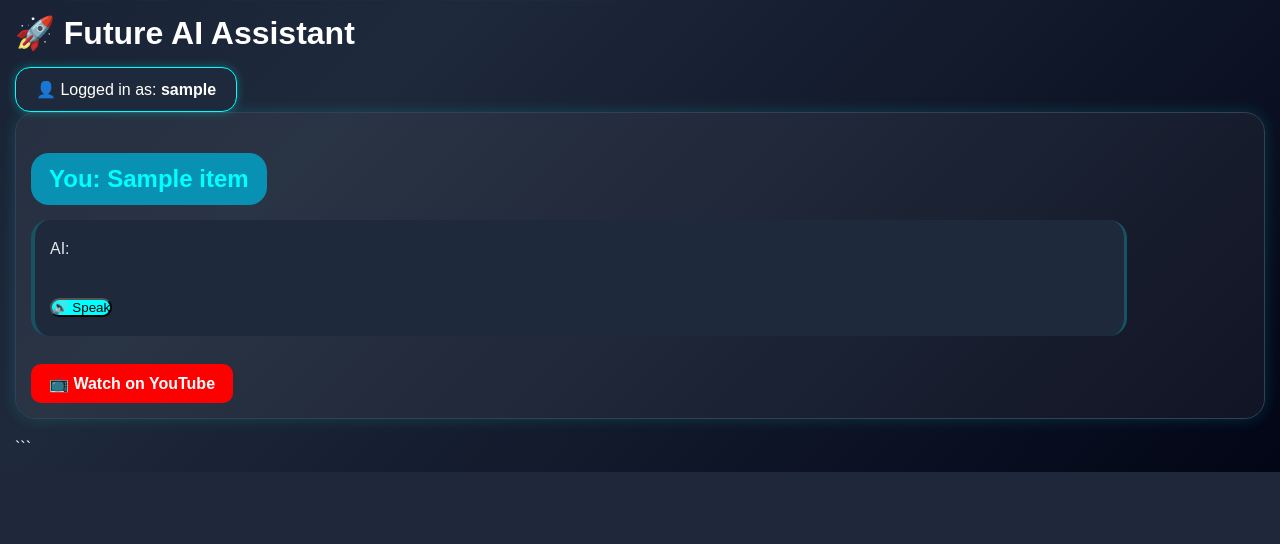
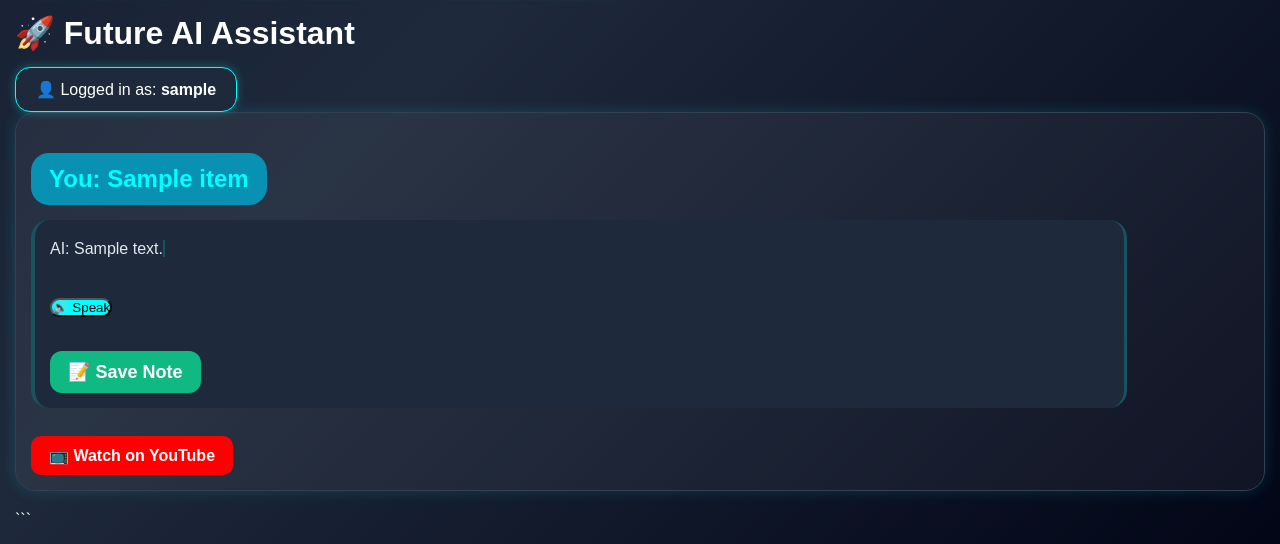
Before and after one commit to janamonisaicharan-sketch/student-ai, a Flask app: template templates/index.html in a window 1280 px wide. Shown: the part 831-1375 px from the top of the page. Before the commit the page ends 1303 px from the top, so only its background shows below. Run offline with Flask 3, Linux system fonts and the light colour scheme; the template is opened without the code that fills it: most values are stand-ins (such as "Sample title", 1, 10 or a date in 2020).

Commit message:
updated website

```diff
--- a/app.py
+++ b/app.py
@@ -57,6 +57,15 @@ CREATE TABLE IF NOT EXISTS knowledge (
     answer TEXT
 )
 """)
+cursor.execute("""
+CREATE TABLE IF NOT EXISTS notes (
+id INTEGER PRIMARY KEY AUTOINCREMENT,
+username TEXT,
+note TEXT
+)
+""")
+
+
 conn.commit()
 
 conn.close()
@@ -479,6 +488,29 @@ def leaderboard():
         scores=scores
     )
 
+#-------------------------------------
+# NOTE
+#-------------------------------------
+@app.route("/save_note", methods=["POST"])
+def save_note():
+
+    if "username" not in session:
+        return redirect("/")
+
+    note = request.form["note"]
+
+    conn = get_db_connection()
+    cursor = conn.cursor()
+
+    cursor.execute(
+        "INSERT INTO notes (username, note) VALUES (?, ?)",
+        (session["username"], note)
+    )
+
+    conn.commit()
+    conn.close()
+
+    return redirect("/chat")
 # -----------------------------------
 # LOGOUT
 # -----------------------------------
@@ -500,7 +532,6 @@ def clear_chat():
 
     return redirect("/chat")
 
-
 # -----------------------------------
 # RUN APP
 # -----------------------------------
--- a/static/style.css
+++ b/static/style.css
@@ -636,3 +636,54 @@ background:white;
 
 
 }
+
+.typing-effect{
+
+
+border-right:2px solid cyan;
+
+animation: blinkCursor 0.8s infinite;
+
+
+}
+
+@keyframes blinkCursor{
+
+
+50%{
+    border-color:transparent;
+}
+
+
+}
+.save-btn{
+
+
+margin-top:10px;
+
+padding:10px 18px;
+
+border:none;
+
+border-radius:12px;
+
+background:#10b981;
+
+color:white;
+
+font-weight:bold;
+
+cursor:pointer;
+
+transition:0.3s;
+
+
+}
+
+.save-btn:hover{
+
+
+transform:scale(1.05);
+
+
+}
--- a/templates/index.html
+++ b/templates/index.html
@@ -179,11 +179,23 @@
     AI:
 </span>
 <span
-class="ai-text typing-text"
-id="answer{{ loop.index }}"
-data-text="{{ item.answer }}"
+class="ai-text typing-effect"
 
 >
+
+{{item.answer}}
+
+
+</span>
+
+
+
+
+
+
+
+</span>
+
 
 </span>
 
@@ -192,11 +204,41 @@ data-text="{{ item.answer }}"
 <br><br>
 
 <button
-    type="button"
-    onclick="speakText('answer{{ loop.index }}')"
+onclick="speakAnswer(`{{ item.answer }}`)"
+class="speak-btn"
+
 >
-    🔊 Speak
+
+
+🔊 Speak
+
+
 </button>
+<form
+    action="/save_note"
+    method="POST"
+>
+
+
+<input
+    type="hidden"
+    name="note"
+    value="{{ item.answer }}"
+>
+
+<button
+    type="submit"
+    class="save-btn"
+>
+
+    📝 Save Note
+
+</button>
+
+
+</form>
+
+
 
 
 </div>
@@ -485,6 +527,74 @@ window.onload = function(){
 };
 
 </script>
+<script>
+
+document.addEventListener(
+    "DOMContentLoaded",
+    function(){
+
+    const elements =
+    document.querySelectorAll(
+        ".typing-effect"
+    );
+
+    elements.forEach((element) => {
+
+        let text =
+        element.textContent;
+
+        element.textContent = "";
+
+        let i = 0;
+
+        function typeLetter(){
+
+            if(i < text.length){
+
+                element.textContent +=
+                text.charAt(i);
+
+                i++;
+
+                setTimeout(
+                    typeLetter,
+                    15
+                );
+
+            }
+
+        }
+
+        typeLetter();
+
+    });
+
+});
+
+</script>
+
+
+</script>
+<script>
+
+function speakAnswer(text){
+
+    const speech =
+    new SpeechSynthesisUtterance(text);
+
+    speech.lang = "en-US";
+
+    speech.rate = 1;
+
+    speech.pitch = 1;
+
+    speech.volume = 1;
+
+    window.speechSynthesis.speak(speech);
+
+}
+
+</script>
 
 </body>
 
```
Also changed, not shown: student_ai.db.
